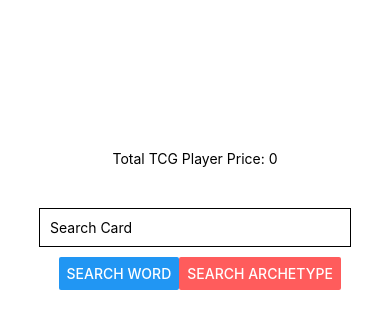
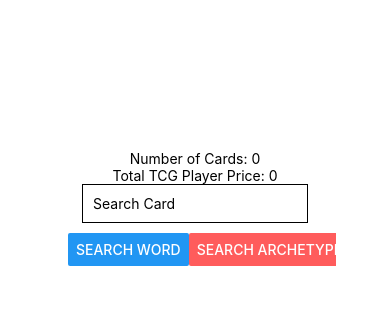
Before and after one commit to MehronS/ygo-cards, a React Native app: screen / in a window 390 px wide. Shown: the top 328 px of the page. Built offline with nearby package versions, Linux system fonts and the light colour scheme.

Commit message:
created flatlist view of the single cards. Added pricing and quantity logic.

```diff
--- a/App.js
+++ b/App.js
@@ -6,7 +6,8 @@ import {
   View,
   TextInput,
   ScrollView,
-  SafeAreaView,
+  Text,
+  FlatList,
 } from "react-native";
 import axios from "axios";
 import SingleCard from "./components/SingleCard";
@@ -58,22 +59,34 @@ export default function App() {
   }
 
   return (
-    <SafeAreaView>
-      <ScrollView>
     <View style={styles.container}>
       {cards ? (
-            cards.map((card) => (
-              <SingleCard card={card} addCard={addCardToList} back={back} />
-            ))
+        <View>
+          <Text>
+            Search Results for {searchCard} : {cards.length} cards
+          </Text>
+          <FlatList
+            keyExtractor={(item, index) => item.id}
+            data={cards}
+            renderItem={(card) => {
+              return (
+                <SingleCard
+                  card={card.item}
+                  addCard={addCardToList}
+                  back={back}
+                />
+              );
+            }}
+          />
+        </View>
       ) : (
+        <ScrollView>
           <CardList
             list={cardList}
             setCard={setCards}
             removeCard={removeCard}
           />
-          )}
 
-          {!cards ? (
           <View style={styles.search}>
             <TextInput
               placeholder="Search Card"
@@ -90,11 +103,11 @@ export default function App() {
               />
             </View>
           </View>
-          ) : null}
+        </ScrollView>
+      )}
+
       <StatusBar style="auto" />
     </View>
-      </ScrollView>
-    </SafeAreaView>
   );
 }
 
@@ -127,6 +140,6 @@ const styles = StyleSheet.create({
   buttonContainer: {
     justifyContent: `space-around`,
     flexDirection: `row`,
-    width: `70%`,
+    width: `90%`,
   },
 });
--- a/components/CardList.js
+++ b/components/CardList.js
@@ -1,12 +1,5 @@
 import React from "react";
-import {
-  View,
-  Text,
-  Image,
-  StyleSheet,
-  ScrollView,
-  TouchableOpacity,
-} from "react-native";
+import { View, Text, Image, StyleSheet, TouchableOpacity } from "react-native";
 
 export default function CardList({ list, setCard, removeCard }) {
   const totalPrice = () => {
@@ -21,13 +14,24 @@ export default function CardList({ list, setCard, removeCard }) {
       return total.toFixed(2);
     }
   };
+
+  const totalCards = () => {
+    let total = 0;
+    if (!list.length) return total;
+    else {
+      list.forEach((card) => {
+        return (total += card.amount);
+      });
+    }
+    return total;
+  };
   return (
-    <ScrollView>
+    <View>
       <View style={styles.container}>
         {list.map((card, index) => {
           return (
             <TouchableOpacity
-              onPress={() => setCard(card)}
+              onPress={() => setCard([card])}
               key={index}
               style={styles.cardContainer}
               onLongPress={() => removeCard(index)}
@@ -41,16 +45,19 @@ export default function CardList({ list, setCard, removeCard }) {
                 />
               </View>
               <View style={styles.cardName}>
-                <Text>{`${card.name} x ${card.amount}`}</Text>
+                <Text
+                  style={styles.name}
+                >{`${card.name} x ${card.amount}`}</Text>
               </View>
             </TouchableOpacity>
           );
         })}
       </View>
+      <Text style={styles.cardName}>Number of Cards: {totalCards()}</Text>
       <Text style={styles.cardName}>
         Total TCG Player Price: {totalPrice()}
       </Text>
-    </ScrollView>
+    </View>
   );
 }
 
@@ -84,5 +91,10 @@ const styles = StyleSheet.create({
   cardName: {
     flex: 1,
     textAlign: `center`,
+    justifyContent: `center`,
+  },
+
+  name: {
+    textAlign: `center`,
   },
 });
```
Lines whose indentation alone changed are shown as unchanged.
